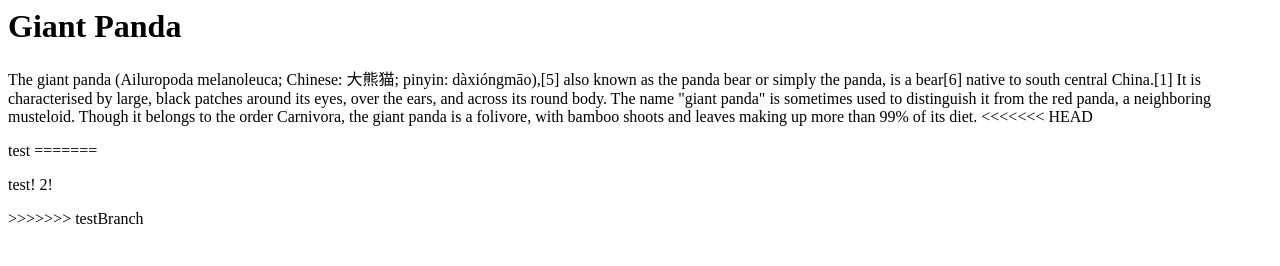
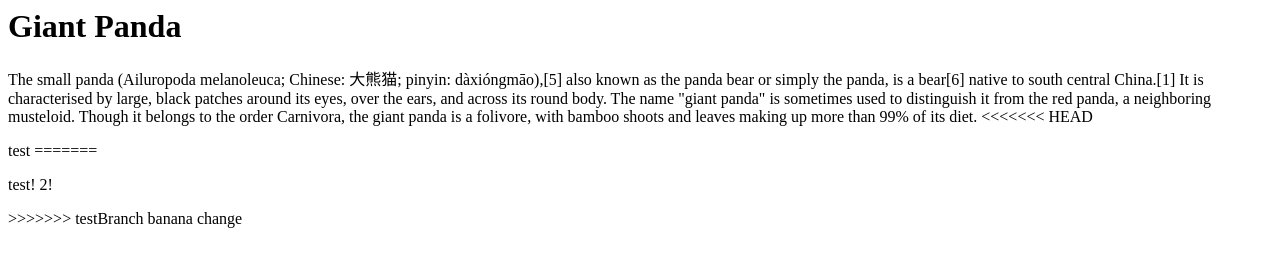
Before and after one commit to rexivan/GiantPandaTest, a plain HTML site: page index.html in a window 1280 px wide. Drawn offline with Linux system fonts and the light colour scheme.

```diff
--- a/index.html
+++ b/index.html
@@ -1,7 +1,7 @@
 <h1>Giant Panda</h1>
 
 <p>
-    The giant panda (Ailuropoda melanoleuca; Chinese: 大熊猫; pinyin: dàxióngmāo),[5] also known as the panda bear or simply the panda, is a bear[6] native to south central China.[1]
+    The small panda (Ailuropoda melanoleuca; Chinese: 大熊猫; pinyin: dàxióngmāo),[5] also known as the panda bear or simply the panda, is a bear[6] native to south central China.[1]
     It is characterised by large, black patches around its eyes, over the ears, and across its round body.
     The name "giant panda" is sometimes used to distinguish it from the red panda, a neighboring musteloid.
     Though it belongs to the order Carnivora, the giant panda is a folivore, with bamboo shoots and leaves making up more than 99% of its diet.
@@ -11,3 +11,5 @@
 </p>
 <p>test! 2!</p>
 >>>>>>> testBranch
+
+banana change
```
